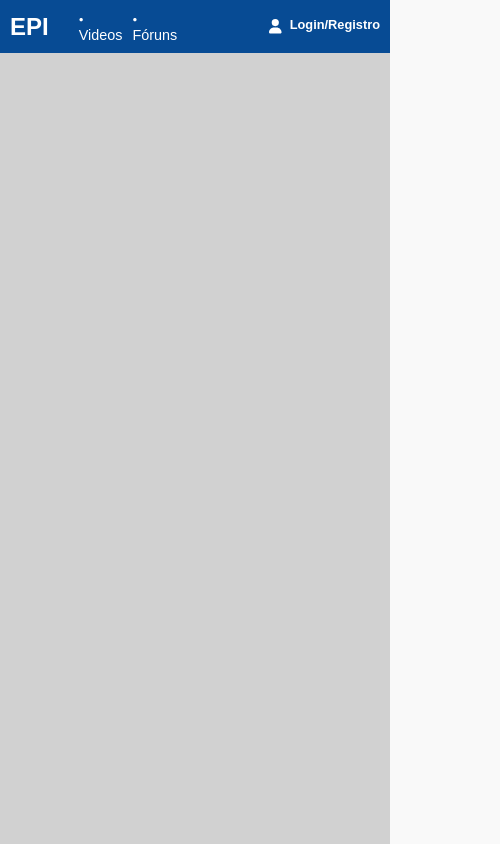
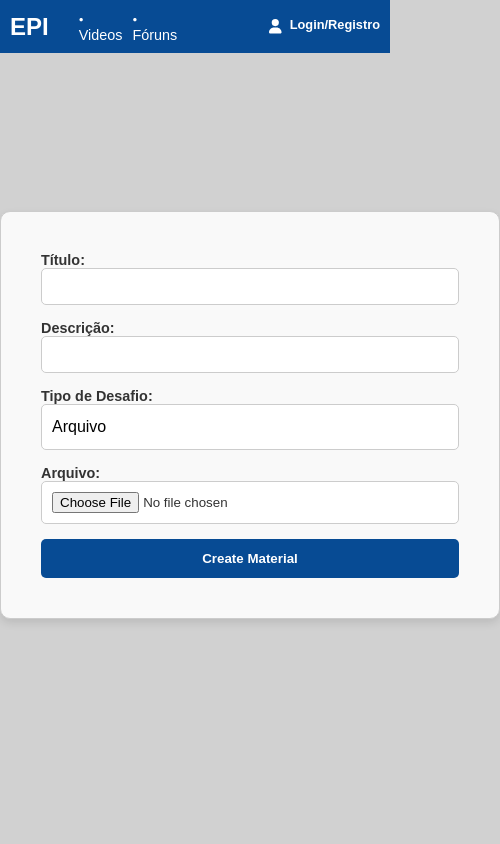
Before and after one commit to otavioCosta2110/EPI-frontend, a React (Create React App) app: page /videos/1/registerchallenge in a window 390 px wide. Shown: the whole page, 500 px wide, since content can reach past the window. Built offline with nearby package versions, Linux system fonts and the light colour scheme.

Commit message:
style: login&VideoPage fixes

```diff
--- /dev/null
+++ b/src/AdminPage/Challenge/ChallengeRegister.css
@@ -0,0 +1,78 @@
+.challenge-form {
+    width: 100%;
+    max-width: 500px;
+    margin: auto;
+    padding: 40px;
+    margin-top: 25vh;
+    border: 1px solid #ccc;
+    border-radius: 10px;
+    background-color: #f9f9f9;
+    box-shadow: 0 4px 8px rgba(0, 0, 0, 0.1);
+    transition: all 0.3s ease;
+    min-width: 500px;
+  }
+
+  .challenge-form:hover {
+    box-shadow: 0 8px 16px rgba(0, 0, 0, 0.2);
+  }
+
+  div > div {
+    margin-bottom: 5px;
+    font-weight: 600;
+    color: #333;
+  }
+
+  .input-field {
+    width: 100%;
+    padding: 12px;
+    margin-bottom: 20px;
+    border: 1px solid #ccc;
+    border-radius: 5px;
+    background-color: #fff;
+    transition: all 0.3s ease;
+  }
+
+  .input-field:focus {
+    border-color: #074b94;
+    background-color: #fff;
+  }
+
+  input[type="submit"] {
+    width: 100%;
+    padding: 12px;
+    background-color: #074b94;
+    color: #074b94;
+    border: none;
+    border-radius: 5px;
+    color: #fff;
+    font-weight: bold;
+    cursor: pointer;
+  }
+
+  .error-message {
+    color: #d9534f;
+    font-weight: bold;
+    text-align: center;
+  }
+
+  .success-message {
+    color: #5cb85c;
+    font-weight: bold;
+    text-align: center;
+  }
+
+  @media (max-width: 768px) {
+    form {
+      padding: 30px;
+    }
+    div > div {
+      font-size: 0.9rem;
+    }
+    .input-field {
+      padding: 10px;
+      margin-bottom: 15px;
+    }
+    .submit-button {
+      padding: 10px;
+    }
+  }
--- a/src/AdminPage/Challenge/ChallengeRegister.js
+++ b/src/AdminPage/Challenge/ChallengeRegister.js
@@ -1,5 +1,6 @@
 import React, { useState, useEffect } from "react";
 import { useParams } from "react-router-dom";
+import "./ChallengeRegister.css";
 
 function ChallengesForm() {
     const { id } = useParams();
@@ -79,7 +80,6 @@ function ChallengesForm() {
                 const createdId = responseData.data.id;
                 console.log("Created Challenge ID:", createdId);
 
-                // Redirect to the video page associated with video_id
                 window.location.href = `/videos/${video_id}`;
             } else {
                 setError("Error creating material.");
@@ -90,10 +90,9 @@ function ChallengesForm() {
     };
 
     return (
-        user && user.data && user.data.role === '0' ? (
-            <form onSubmit={handleSubmit} className="form">
+        <form onSubmit={handleSubmit} className="challenge-form">
             <div>
-                    Title:
+                Título:
                 <input
                     id="title"
                     name="title"
@@ -103,7 +102,7 @@ function ChallengesForm() {
                 />
             </div>
             <div>
-                    Description:
+                Descrição:
                 <input
                     id="description"
                     name="description"
@@ -113,19 +112,19 @@ function ChallengesForm() {
                 />
             </div>
             <div>
-                    Input Type:
+                Tipo de Desafio:
                 <select
                     onChange={handleSelectChange}
                     value={inputType}
                     className="input-field"
                 >
-                        <option value="file">File</option>
+                    <option value="file">Arquivo</option>
                     <option value="link">Link</option>
                 </select>
             </div>
             {inputType === "file" ? (
                 <div>
-                        File:
+                    Arquivo:
                     <input
                         id="file_url"
                         type="file"
@@ -149,9 +148,6 @@ function ChallengesForm() {
             <input type="submit" value="Create Material" className="submit-button" />
             {error && <p className="error-message">{error}</p>}
         </form>
-        ) : (
-            <div>Você não possui autorização para essa função.</div>
-        )
     );
 }
 
--- a/src/AdminPage/Material/MaterialRegister.js
+++ b/src/AdminPage/Material/MaterialRegister.js
@@ -113,7 +113,7 @@ function MaterialForm() {
         />
       </div>
       <div>
-        Tipo de Entrada:
+        Tipo de Material:
         <select
           onChange={handleSelectChange}
           value={inputType}
--- a/src/LoginPage/login.css
+++ b/src/LoginPage/login.css
@@ -31,8 +31,6 @@ input[type="text"],
 input[type="password"] {
   width: calc(100% - 24px);
   padding: 12px;
-  margin-bottom: 20px;
-  border: 1px solid #ccc;
   border-radius: 5px;
   background-color: #fff;
   transition: all 0.3s ease;
--- a/src/Videos/Components/Searchbar.css
+++ b/src/Videos/Components/Searchbar.css
@@ -12,7 +12,6 @@
 .search-bar input {
   padding: 8px;
   font-size: 16px;
-
   border-radius: 4px;
   margin-right: 8px;
 }
--- a/src/Videos/VideoPage.css
+++ b/src/Videos/VideoPage.css
@@ -204,6 +204,7 @@ body {
   border-radius: 8px;
   width: 400px;
   max-width: 90%;
+  background-color: #fff;
 }
 
 .modal-container form {
@@ -260,6 +261,7 @@ body {
   z-index: 999;
   transition: bottom 0.5s ease;
 }
+
 
 .success-alert.show {
   bottom: 20px;
```
Lines whose indentation alone changed are shown as unchanged.
